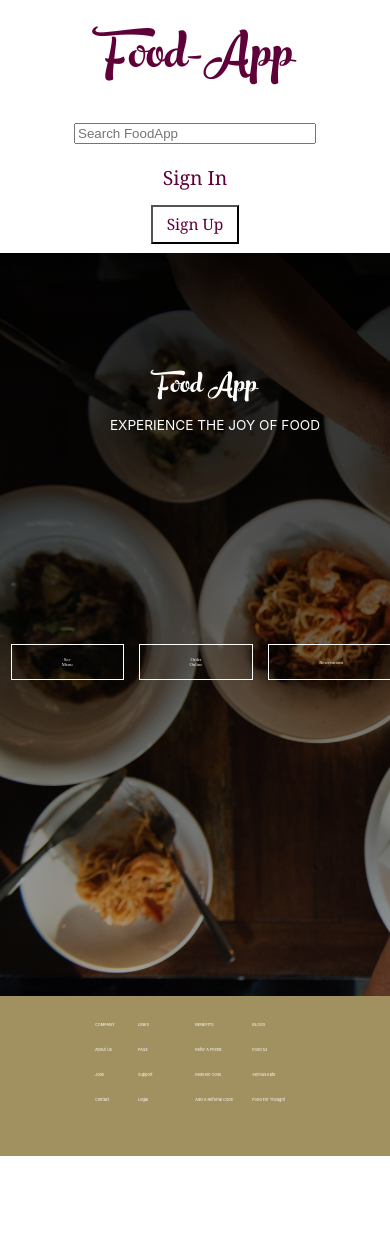
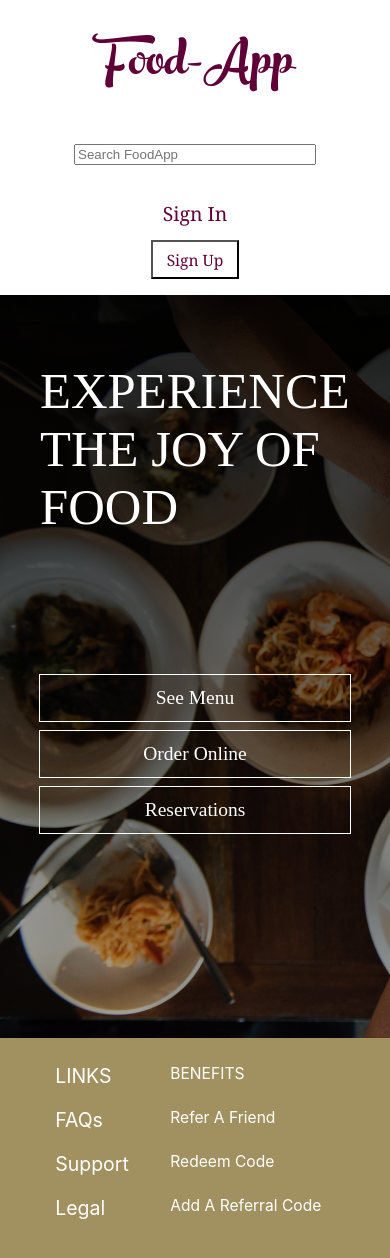
Before and after one commit to Nikhil713/Scrumpti, a React (Create React App) app: page / in a window 390 px wide. Shown: the top 1258 px of the page. Before the commit the page ends 1156 px from the top, so only its background shows below. Built offline with nearby package versions, Linux system fonts and the light colour scheme.

Commit message:
Fix responsiveness-complete

```diff
--- a/src/components/body/body.css
+++ b/src/components/body/body.css
@@ -70,3 +70,31 @@
     opacity: 1  ;
     border-radius: 20px;
   }
+
+  @media only screen and (max-width:500px){
+
+    .mainPage{
+      width:100vw;
+    }
+    .mainPageName{
+      /* font-size:30vw; */
+      display: none;
+    }
+
+    .mainPageText{
+      font-size:13vw;
+      font-family: 'Times New Roman', Times, serif;
+      /* display: flex;
+      justify-content: center; */
+    }
+
+    .menu{
+      display: grid;
+    }
+
+    .menu>button{
+      width:80vw;
+      font-size:5vw;
+      margin:1vw;
+    }
+  }
--- a/src/components/footer/footer.css
+++ b/src/components/footer/footer.css
@@ -2,7 +2,7 @@
 footer {
     position: relative;
     width: 100vw;
-    height: 19vh;
+    height: 30vh;
   }
 
 
@@ -56,3 +56,39 @@ footer {
   text-decoration: none;
   cursor: default;
 }
+
+
+@media only screen and (max-width:500px){
+
+  .COMPANY>a{
+    display: none;
+  }
+
+  .INFO{
+    /* background-color: black; */
+    font-size: 20vw;
+
+  }
+
+  .linksBlock>.INFO>a{
+    float: left;
+    justify-content: flex-start;
+    font-size: 5vw;
+    /* margin: 2vw; */
+    /* background-color: brown;  */
+  }
+
+  .BENEFITS{
+    width:50vw;
+  }
+  .linksBlock>.BENEFITS>a{
+    float: right;
+    margin-left:10vw;
+    justify-content: flex-end;
+    font-size:4vw;
+  }
+
+  .BLOG>a{
+    display: none;
+  }
+}
--- a/src/components/navbar/navbar.css
+++ b/src/components/navbar/navbar.css
@@ -123,7 +123,7 @@
       display: flex;
       justify-content: center;
       display: grid;
-      height: 30vh;
+      height: 35vh;
     }
 
     .appName{
```
